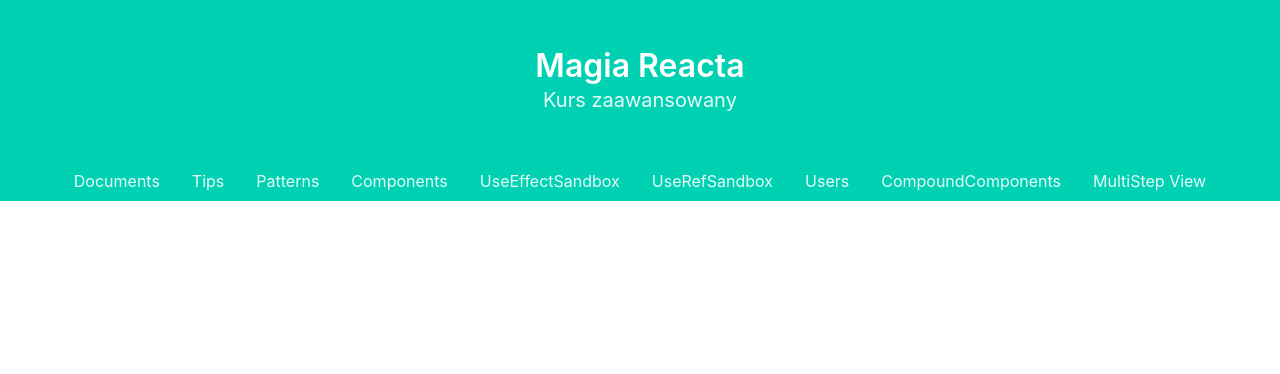
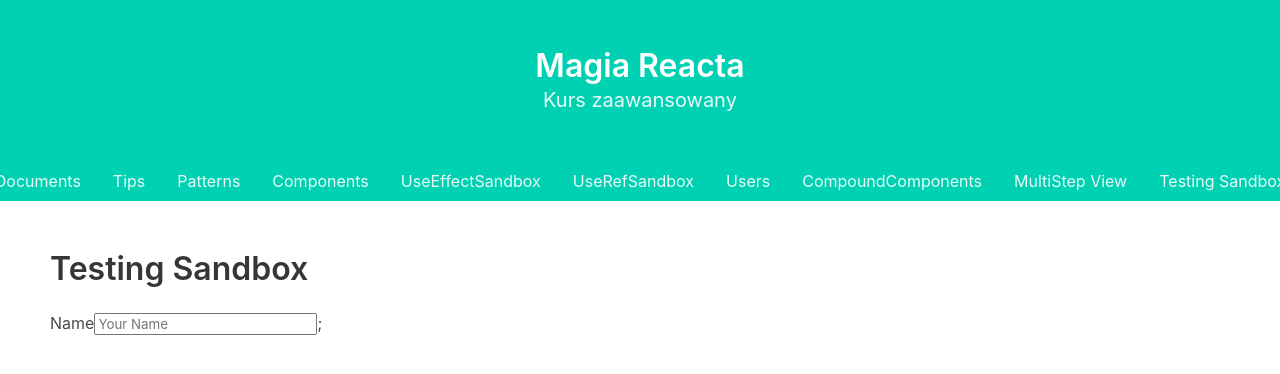
Before and after one commit to TZ-fn/kurs-magia-reacta-hr, a React (Create React App) app: page /testingSandbox in a window 1280 px wide. Shown: the top 374 px of the page. Built offline with nearby package versions, Linux system fonts and the light colour scheme.

Commit message:
Add a new view to practice testing

```diff
--- a/src/App.jsx
+++ b/src/App.jsx
@@ -10,6 +10,7 @@ import Components from './components/views/Components';
 import Documents from './components/views/Documents';
 import CompoundComponents from './components/views/CompoundComponents';
 import MultiStepView from './components/views/MultiStepView';
+import TestingSandbox from './components/views/TestingSandbox';
 import styles from './App.module.scss';
 
 function App() {
@@ -26,6 +27,7 @@ function App() {
         <Route path='/users' exact component={Users} />
         <Route path='/compoundComponents' exact component={CompoundComponents} />
         <Route path='/multiStepView' exact component={MultiStepView} />
+        <Route path='/testingSandbox' exact component={TestingSandbox} />
       </div>
     </Router>
   );
--- a/src/components/Header/Header.jsx
+++ b/src/components/Header/Header.jsx
@@ -41,6 +41,9 @@ const Header = () => {
               <li>
                 <NavLink to='/multiStepView'>MultiStep View</NavLink>
               </li>
+              <li>
+                <NavLink to='/testingSandbox'>Testing Sandbox</NavLink>
+              </li>
             </ul>
           </div>
         </nav>
--- /dev/null
+++ b/src/components/views/TestingSandbox.jsx
@@ -0,0 +1,11 @@
+import React from 'react';
+import Input from '../Input/Input';
+
+const TestingSandbox = () => (
+  <div>
+    <h2 className='title is-3'>Testing Sandbox</h2>
+    <Input name='Name' label='Name' />
+  </div>
+);
+
+export default TestingSandbox;
```
